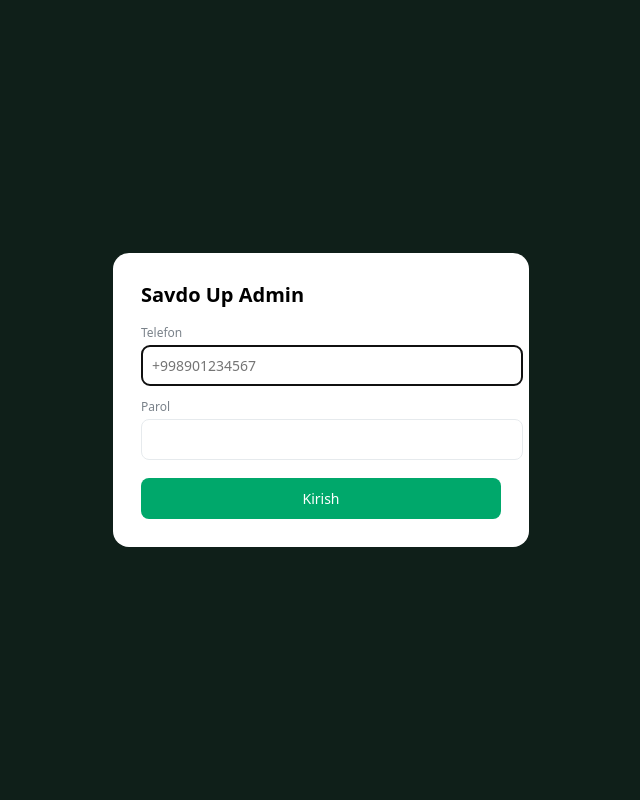
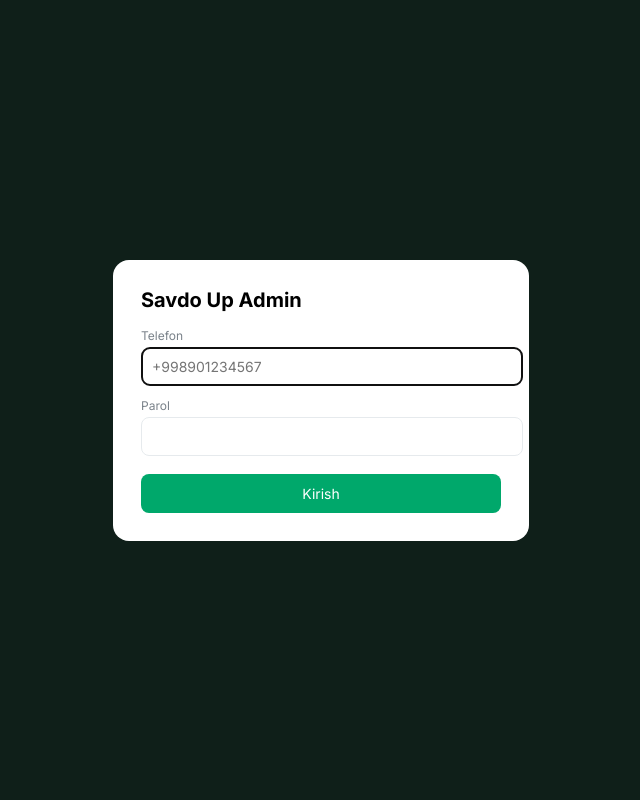
Before and after one commit to broraxmonovv/savdodaftari, a Laravel app: page /admin/login in a window 1280 px wide. Shown: the whole page, without its empty margins (319-959 px from the left). Run offline with Laravel 12, Linux system fonts and the light colour scheme.

Commit message:
Sayt va admin panel: ilovadagi Inter shrifti (o'z serverimizdan, lotin/kirill)
Co-Authored-By: Claude Sonnet 5.5 <noreply@anthropic.com>
Claude-Session: https://claude.ai/code/session_01QyqViFYCu1Hh9sYAEvVKrj

```diff
--- a/sotuvdaftari-backend/resources/views/admin/layout.blade.php
+++ b/sotuvdaftari-backend/resources/views/admin/layout.blade.php
@@ -4,10 +4,11 @@
     <meta charset="utf-8">
     <meta name="viewport" content="width=device-width, initial-scale=1">
     <title>@yield('title', 'Admin') — Savdo Up</title>
+    @include('partials.fonts')
     <style>
         :root { --g:#00a86b; --gd:#006b45; --bg:#f4f6f8; --card:#fff; --tx:#1a1a1a; --mut:#7a828a; --bd:#e6eaed; --red:#e53935; --amb:#f5a623; --blue:#2f80ed; }
         * { box-sizing: border-box; }
-        body { margin:0; font:14px/1.45 system-ui,-apple-system,Segoe UI,Roboto,sans-serif; background:var(--bg); color:var(--tx); }
+        body { margin:0; font:14px/1.45 'Inter',system-ui,-apple-system,Segoe UI,Roboto,sans-serif; -webkit-font-smoothing:antialiased; background:var(--bg); color:var(--tx); }
         a { color:var(--gd); text-decoration:none; } a:hover { text-decoration:underline; }
         .wrap { display:flex; min-height:100vh; }
         nav { width:220px; background:#0f1f19; color:#cfe; padding:20px 0; flex-shrink:0; }
--- a/sotuvdaftari-backend/resources/views/admin/login.blade.php
+++ b/sotuvdaftari-backend/resources/views/admin/login.blade.php
@@ -3,8 +3,9 @@
 <head>
     <meta charset="utf-8"><meta name="viewport" content="width=device-width, initial-scale=1">
     <title>Kirish — Savdo Up Admin</title>
+    @include('partials.fonts')
     <style>
-        body { margin:0; min-height:100vh; display:grid; place-items:center; background:#0f1f19; font:14px system-ui,sans-serif; }
+        body { margin:0; min-height:100vh; display:grid; place-items:center; background:#0f1f19; font:14px 'Inter',system-ui,sans-serif; -webkit-font-smoothing:antialiased; }
         form { background:#fff; padding:28px; border-radius:16px; width:min(360px,92vw); }
         h1 { margin:0 0 16px; font-size:20px; } label { display:block; font-size:12px; color:#7a828a; margin:12px 0 4px; }
         input { width:100%; padding:10px; border:1px solid #e6eaed; border-radius:8px; font:inherit; }
--- /dev/null
+++ b/sotuvdaftari-backend/resources/views/partials/fonts.blade.php
@@ -0,0 +1,9 @@
+{{-- Inter shrifti (ilovadagi bilan bir xil): o'z serverimizdan, tashqi CDN siz. Latin, lotin-kengaytma (o', g'), kirill va kirill-kengaytma (ў, қ, ғ, ҳ). --}}
+<link rel="preload" href="{{ asset('fonts/inter/inter-latin-wght-normal.woff2') }}" as="font" type="font/woff2" crossorigin>
+<link rel="preload" href="{{ asset('fonts/inter/inter-cyrillic-wght-normal.woff2') }}" as="font" type="font/woff2" crossorigin>
+<style>
+@font-face { font-family:'Inter'; font-style:normal; font-weight:100 900; font-display:swap; src:url('{{ asset('fonts/inter/inter-cyrillic-ext-wght-normal.woff2') }}') format('woff2'); unicode-range:U+0460-052F,U+1C80-1C8A,U+20B4,U+2DE0-2DFF,U+A640-A69F,U+FE2E-FE2F; }
+@font-face { font-family:'Inter'; font-style:normal; font-weight:100 900; font-display:swap; src:url('{{ asset('fonts/inter/inter-cyrillic-wght-normal.woff2') }}') format('woff2'); unicode-range:U+0301,U+0400-045F,U+0490-0491,U+04B0-04B1,U+2116; }
+@font-face { font-family:'Inter'; font-style:normal; font-weight:100 900; font-display:swap; src:url('{{ asset('fonts/inter/inter-latin-ext-wght-normal.woff2') }}') format('woff2'); unicode-range:U+0100-02BA,U+02BD-02C5,U+02C7-02CC,U+02CE-02D7,U+02DD-02FF,U+0304,U+0308,U+0329,U+1D00-1DBF,U+1E00-1E9F,U+1EF2-1EFF,U+2020,U+20A0-20AB,U+20AD-20C0,U+2113,U+2C60-2C7F,U+A720-A7FF; }
+@font-face { font-family:'Inter'; font-style:normal; font-weight:100 900; font-display:swap; src:url('{{ asset('fonts/inter/inter-latin-wght-normal.woff2') }}') format('woff2'); unicode-range:U+0000-00FF,U+0131,U+0152-0153,U+02BB-02BC,U+02C6,U+02DA,U+02DC,U+0304,U+0308,U+0329,U+2000-206F,U+20AC,U+2122,U+2191,U+2193,U+2212,U+2215,U+FEFF,U+FFFD; }
+</style>
--- a/sotuvdaftari-backend/resources/views/site/landing.blade.php
+++ b/sotuvdaftari-backend/resources/views/site/landing.blade.php
@@ -7,11 +7,12 @@
     <meta name="description" content="{{ __('site.hero.subtitle') }}">
     <meta property="og:title" content="{{ __('site.brand') }} — {{ __('site.hero.title') }}">
     <meta property="og:description" content="{{ __('site.hero.subtitle') }}">
+    @include('partials.fonts')
     <style>
         :root { --g:#00a86b; --gd:#006b45; --gl:#e9f8f1; --tx:#14201b; --mut:#64727a; --bd:#e6eaed; --bg:#fff; --soft:#f6f9f8; --r:22px; }
         * { box-sizing:border-box; }
         html { scroll-behavior:smooth; }
-        body { margin:0; font:16px/1.65 Inter,system-ui,-apple-system,Segoe UI,Roboto,sans-serif; color:var(--tx); background:var(--bg); -webkit-font-smoothing:antialiased; }
+        body { margin:0; font:16px/1.65 'Inter',system-ui,-apple-system,Segoe UI,Roboto,sans-serif; color:var(--tx); background:var(--bg); -webkit-font-smoothing:antialiased; }
         a { color:inherit; text-decoration:none; }
         img { max-width:100%; height:auto; display:block; }
         .container { width:min(1120px,92vw); margin:0 auto; }
```
Also changed, not shown: sotuvdaftari-backend/README.md, sotuvdaftari-backend/public/fonts/inter/LICENSE.txt (added), sotuvdaftari-backend/public/fonts/inter/inter-cyrillic-ext-wght-normal.woff2 (added), sotuvdaftari-backend/public/fonts/inter/inter-cyrillic-wght-normal.woff2 (added), sotuvdaftari-backend/public/fonts/inter/inter-latin-ext-wght-normal.woff2 (added), sotuvdaftari-backend/public/fonts/inter/inter-latin-wght-normal.woff2 (added).
